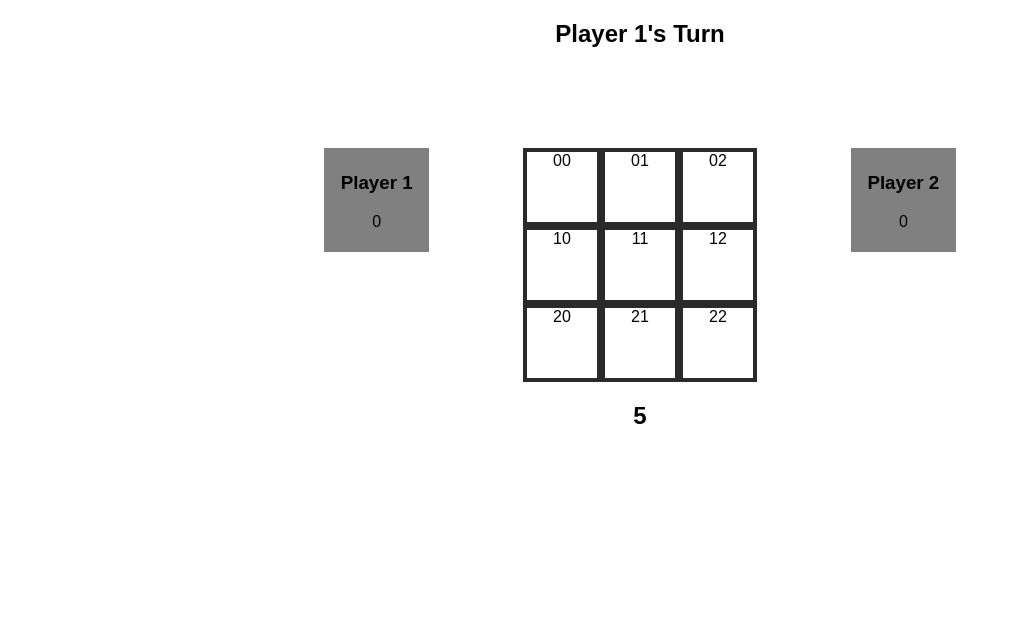
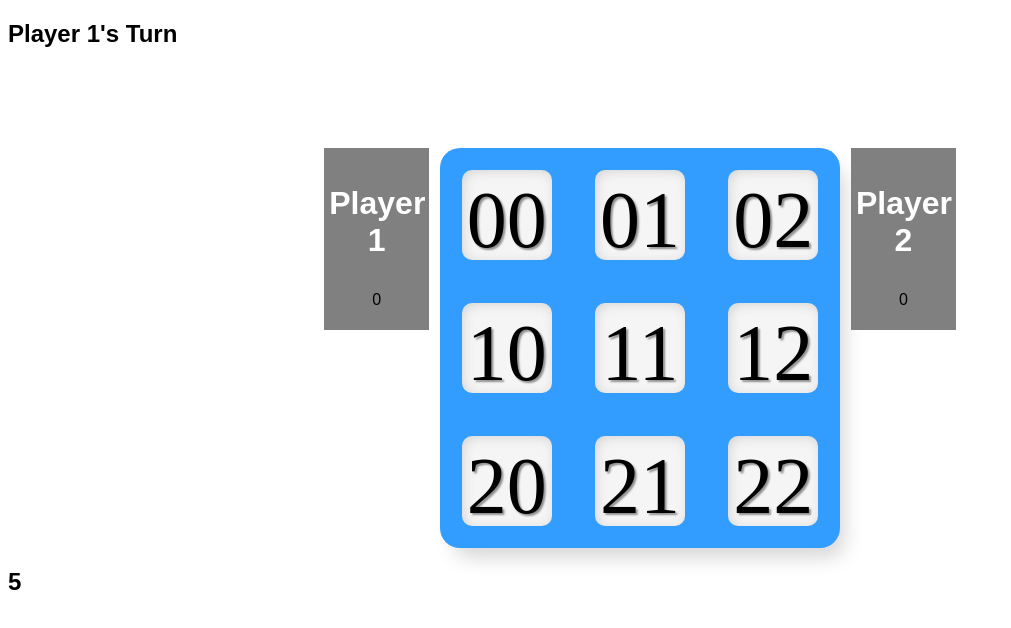
Before and after one commit to KPRATT11/TicTacToe, a plain HTML site: page game.html in a window 1280 px wide. Shown: the whole page, without its empty margins (0-1011 px from the left). Drawn offline with Linux system fonts and the light colour scheme; a web font is replaced by a local one.

Commit message:
Smart AI working app semi Styled

```diff
--- a/styles/style.css
+++ b/styles/style.css
@@ -1,6 +1,9 @@
-.displayMessage{
-    text-align: center;
+@font-face {
+    font-family: gameIcon;
+    src: url("./../fonts/FUTHA___.TTF");
 }
+
+
 
 .boardContainer{
     margin: auto;
@@ -13,40 +16,74 @@
 }
 
 .gameBoard{
+    box-shadow: 9px 14px 20px -5px rgba(0,0,0,0.17);
+    height: min-content;
+    border-radius: 20px;
+    justify-content: center;
+    text-align: center;
     grid-column: 2;
     margin: auto;
-    width: 234px;
+    width: 400px;
+    height: 400px;
     display: grid;
     grid-template-columns: 1fr 1fr 1fr;
     grid-template-rows: 1fr 1fr 1fr;
     margin-top: 0px;
+    background-color: #329DFF
+}
+.boardSlot{
+    -webkit-box-shadow: inset 2px 2px 15px -4px rgba(0,0,0,0.4);
+    box-shadow: inset 2px 2px 15px -4px rgba(0,0,0,0.2);
+    text-align: center;
+    border-radius: 10px;;
+    text-shadow: 2px 2px 2px rgba(0,0,0,0.42);
+    margin: auto;
+    background-color: #f5f5f5;
+    font-family: gameIcon;
+    font-size: 80px;
+    line-height: 100px;
+    width: 90px;
+    height: 90px;
 }
 #player2Container{
     grid-column: 3;
 }
+.playerName{
+    color: white;
+    font-size: 32px;
+}
+.playerScore{
+    color: white;
+    font-size: 32px;
+}
 
-.boardSlot{
-    width: 70px;
-    height: 70px;
-    border: 4px solid #2A2A2A;
-}
 .player1Clicked{
-    background-color: green;
+
 }
 .player2Clicked{
-    background-color: red;
+
 }
 
 .winningMessage{
+    -webkit-box-shadow: 0px 21px 15px 5px rgba(0,0,0,0.53);
+    box-shadow: 0px 21px 15px 5px rgba(0,0,0,0.53);
+    margin: 0;
+    padding: 0;
     position:absolute;
-    background-color: blue;
+    background-color: rgb(255, 194, 81);
+    height: 100px;
+    line-height: 100px;
+    padding-bottom: 30px;
+    font-size: 90px;
     width:100%;
     text-align: center;
     margin-top: 200px;
-
+    display: none;
     opacity: 0;
 }
 
 .winningMessageShow{
+
+    display: inline;
     opacity: 1;
 }
```
